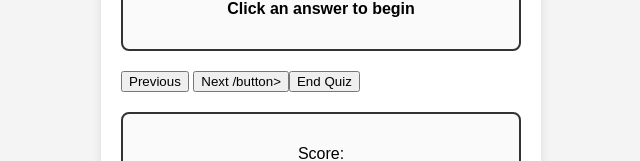
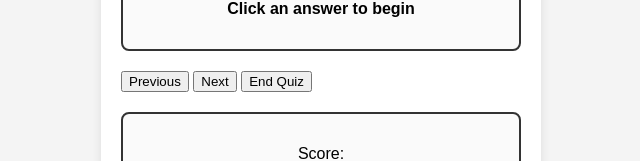
Before and after one commit to kairomyr/quiz_app, a plain HTML site: page index.html in a window 1280 px wide. Shown: the part 491-652 px from the top of the page, without its empty margins (319-959 px from the left). Drawn offline with Linux system fonts and the light colour scheme.

Commit message:
Update index.html
fixed next button display

```diff
--- a/index.html
+++ b/index.html
@@ -32,7 +32,7 @@
 
         <div id="controls">
             <button id="prev-btn"> Previous </button>
-            <button id="next-btn"> Next /button>
+            <button id="next-btn"> Next </button>
             <button id="end-btn"> End Quiz </button>
         </div>
 
```
